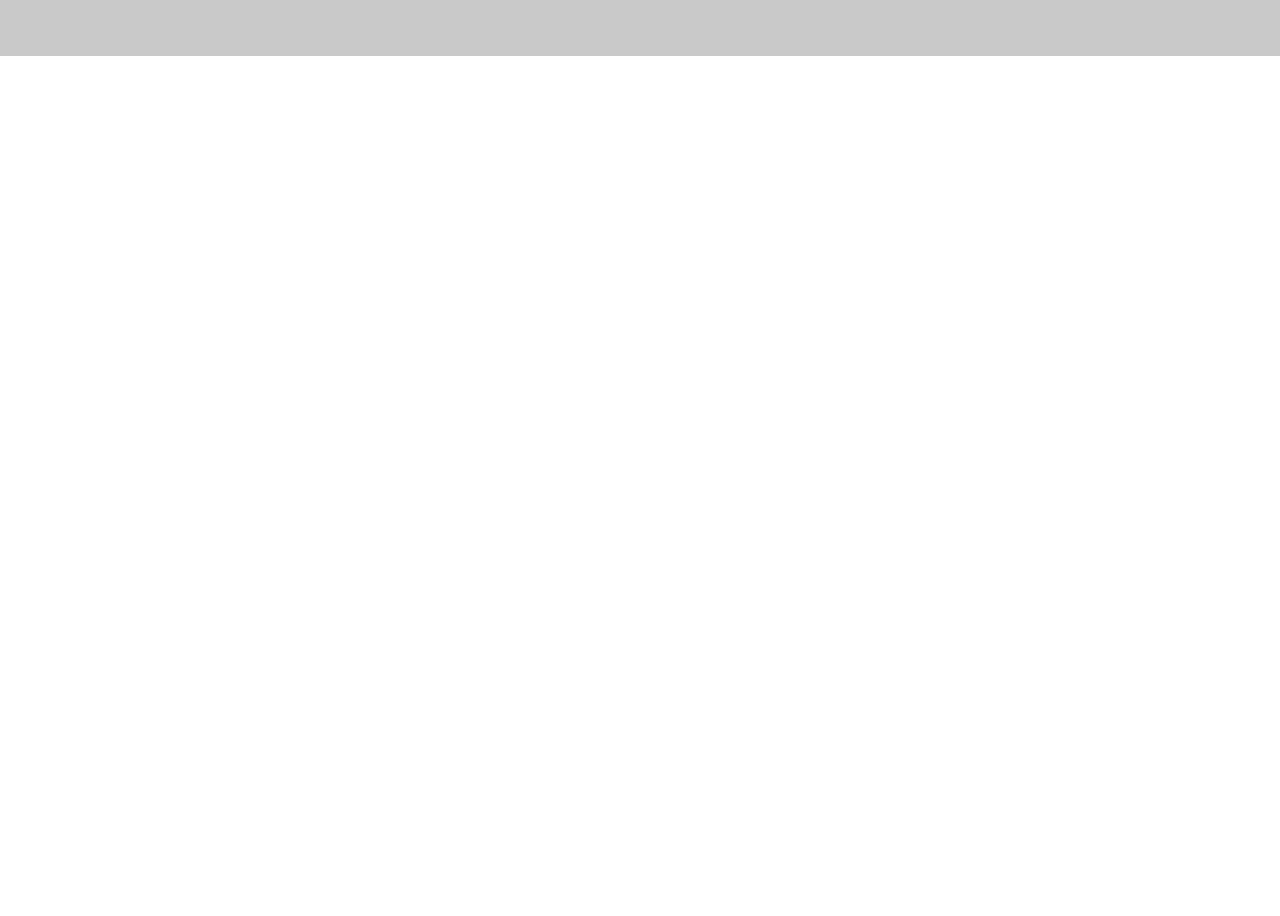
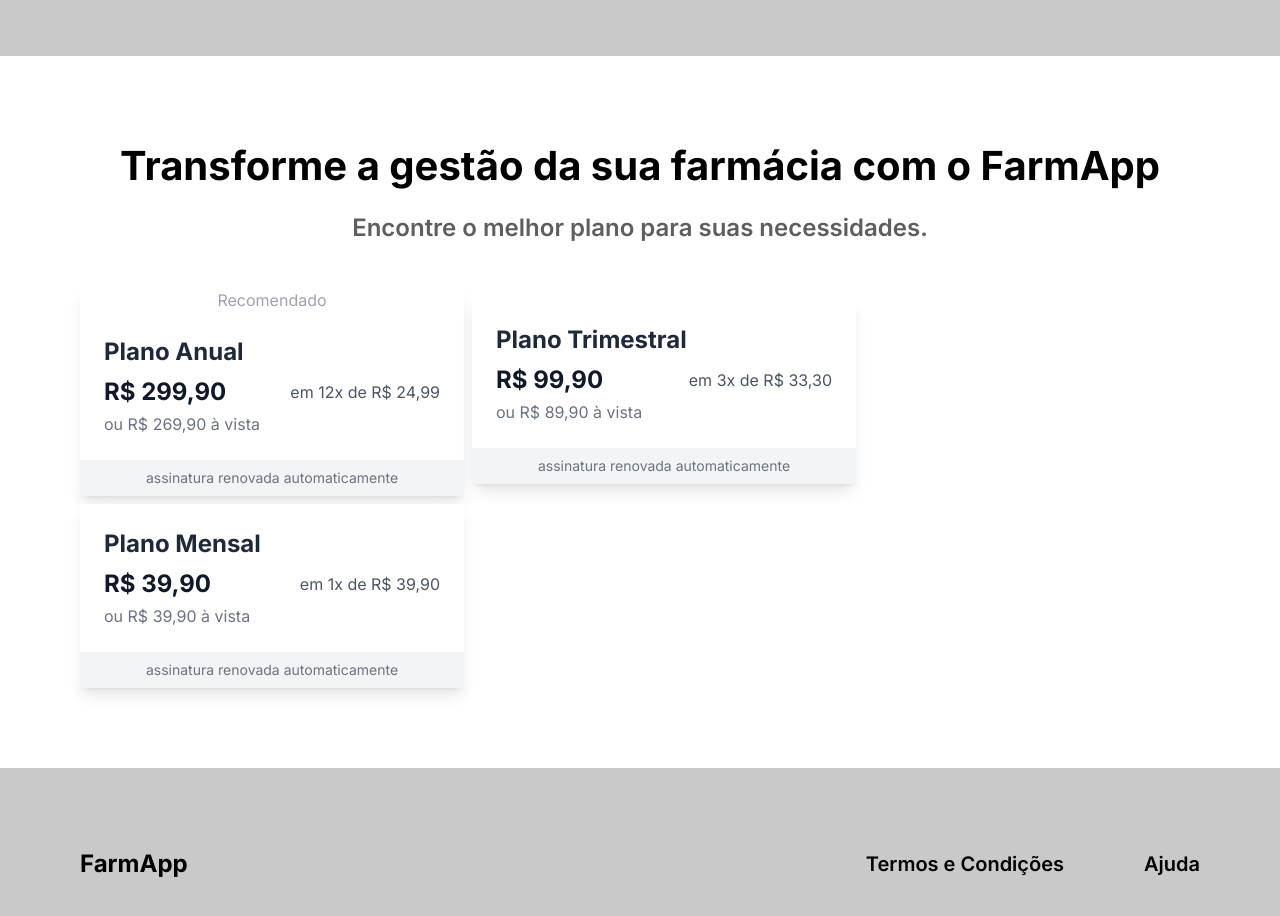
Before and after one commit to squadprata/farm-frontend, a Next.js app: page / in a window 1280 px wide. Shown: the part 2260-3176 px from the top of the page. Before the commit the page ends 2316 px from the top, so only its background shows below. Built offline with nearby package versions, Linux system fonts and the light colour scheme.

Commit message:
feat: initial template mvp

```diff
--- a/src/app/page.tsx
+++ b/src/app/page.tsx
@@ -1,6 +1,9 @@
 import { Header } from "@/components/header";
 import { Button } from "@/components/ui/button";
 import { FeaturesOptimize } from "@/components/features-optimize";
+import { PlanCard } from "@/components/plan-card";
+import { Footer } from "@/components/footer";
+
 export default function Home() {
   return (
     <main>
@@ -69,6 +72,41 @@ export default function Home() {
           </div>
         </div>
       </div>
+
+      <div className="container mx-auto py-20 px-6 sm:px-10 lg:px-20">
+        <div className="flex flex-col items-center text-center">
+          <span className="text-[40px] font-bold">
+            Transforme a gestão da sua farmácia com o FarmApp
+          </span>
+          <span className="text-2xl text-customGray-900 font-semibold pt-4">
+            Encontre o melhor plano para suas necessidades.
+          </span>
+        </div>
+        <div className="flex flex-wrap gap-2 w-full items-center pt-11">
+          <PlanCard
+            recommended
+            planName="Plano Anual"
+            price="R$ 299,90"
+            installments="em 12x de R$ 24,99"
+            upfrontPrice="R$ 269,90"
+          />
+          <PlanCard
+            planName="Plano Trimestral"
+            price="R$ 99,90"
+            installments="em 3x de R$ 33,30"
+            upfrontPrice="R$ 89,90"
+          />
+          <PlanCard
+            planName="Plano Mensal"
+            price="R$ 39,90"
+            installments="em 1x de R$ 39,90"
+            upfrontPrice="R$ 39,90"
+          />
+        </div>
+      </div>
+      <div>
+        <Footer />
+      </div>
     </main>
   );
 }
--- /dev/null
+++ b/src/components/footer.tsx
@@ -0,0 +1,21 @@
+import Link from "next/link";
+
+export const Footer = () => {
+  return (
+    <div className="bg-customGray-400">
+      <div className="container mx-auto py-20 px-6 sm:px-10 lg:px-20">
+        <div className="flex flex-wrap justify-between items-center">
+          <div>
+            <Link className="font-bold text-2xl" href="/">
+              FarmApp
+            </Link>
+          </div>
+          <div className="text-xl font-semibold mt-4 sm:mt-0">
+            <span>Termos e Condições</span>
+            <span className="ml-20">Ajuda</span>
+          </div>
+        </div>
+      </div>
+    </div>
+  );
+};
--- /dev/null
+++ b/src/components/plan-card.tsx
@@ -0,0 +1,36 @@
+import React from "react";
+
+interface PlanCardProps {
+  recommended?: boolean;
+  planName: string;
+  price: string;
+  installments: string;
+  upfrontPrice: string;
+}
+
+export const PlanCard: React.FC<PlanCardProps> = ({
+  recommended,
+  planName,
+  price,
+  installments,
+  upfrontPrice,
+}) => {
+  return (
+    <div className="sm:max-w-sm w-full bg-white rounded-lg shadow-lg overflow-hidden">
+      <div className="text-gray-400 text-center">
+        {recommended && "Recomendado"}
+      </div>
+      <div className="p-6 h-full">
+        <h2 className="text-2xl font-bold text-gray-800">{planName}</h2>
+        <div className="flex items-center justify-between mt-2">
+          <span className="text-2xl font-bold text-gray-900">{price}</span>
+          <span className="text-gray-600">{installments}</span>
+        </div>
+        <p className="text-gray-500 mt-1">ou {upfrontPrice} à vista</p>
+      </div>
+      <div className="bg-gray-100 text-gray-500 text-center text-sm py-2">
+        assinatura renovada automaticamente
+      </div>
+    </div>
+  );
+};
```
